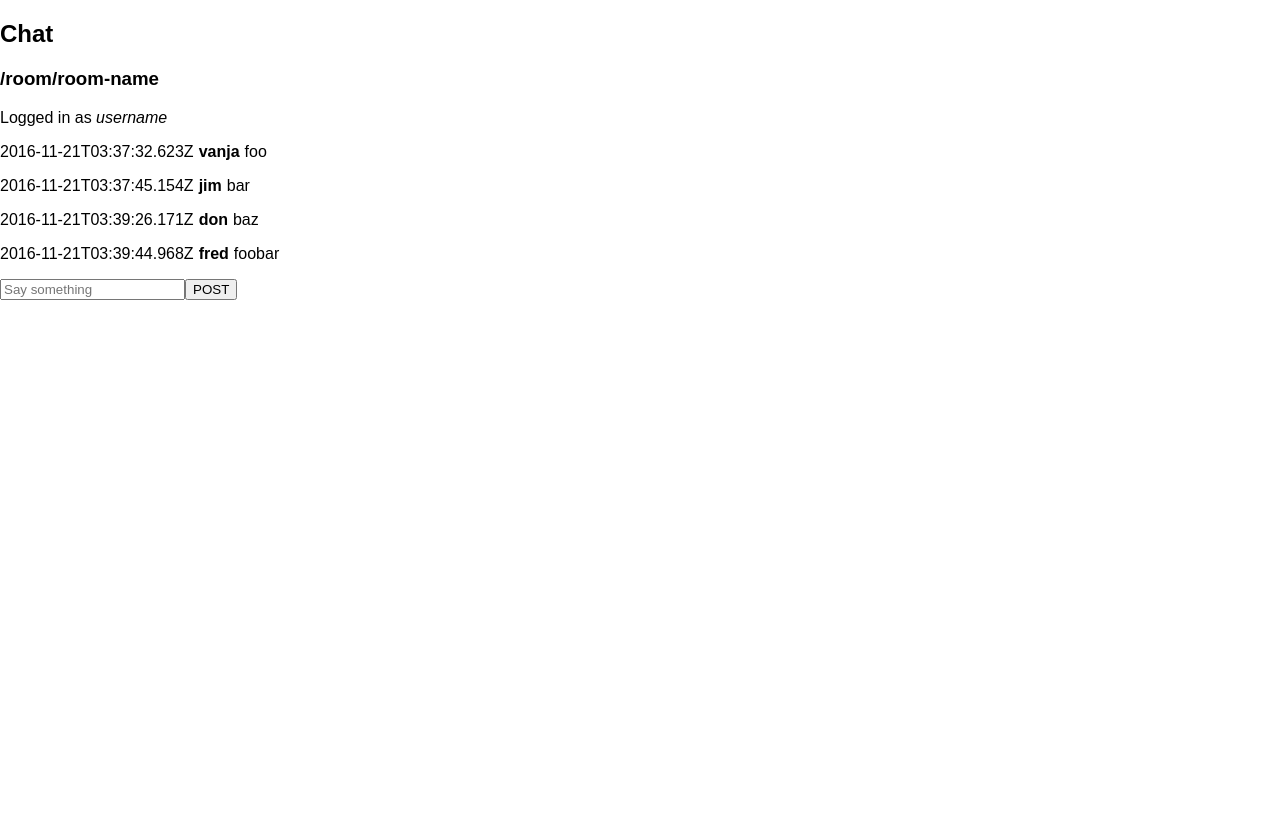
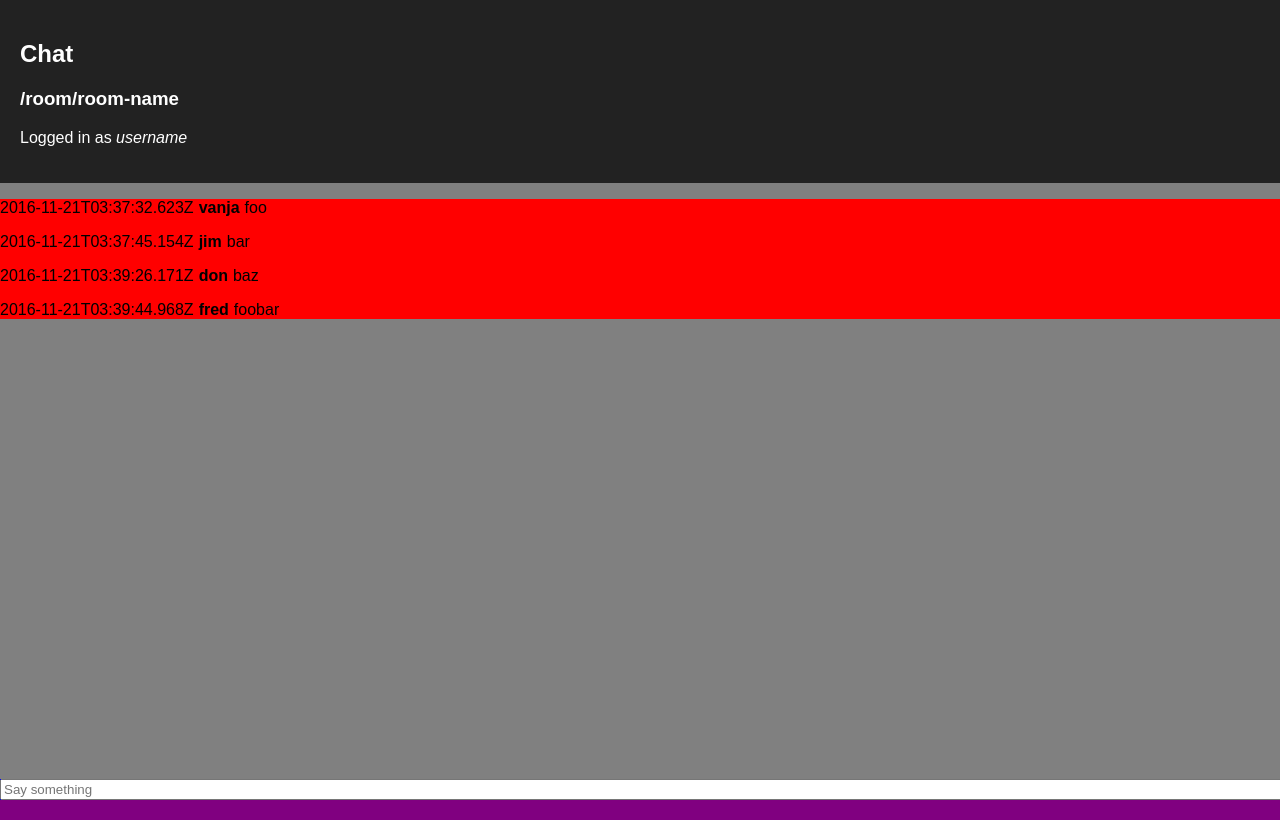
Before and after one commit to iamvanja/chat-client, a React app: page / in a window 1280 px wide. Built offline with nearby package versions, Linux system fonts and the light colour scheme.

Commit message:
Added debugging styling

```diff
--- a/src/style.css
+++ b/src/style.css
@@ -4,16 +4,26 @@ body {
     margin:0;
     padding:0;
     font-family: sans-serif;
+    background:purple;
 }
 
 .app {
     width:100%;
     min-height: 100vh;
+    background: gray;
+    position:relative;
+}
+
+/*Header*/
+.header {
+    background-color: #222;
+    padding: 20px;
+    color: white;
 }
 
 /*MessagesList*/
 .messages-list {
-
+    background: red;
 }
 .messages-list .message {
 
@@ -21,3 +31,19 @@ body {
 .messages-list .message .message-text {
     margin-right: 5px;
 }
+
+/*ChatForm*/
+.chat-form {
+    width:100%;
+    position:absolute;
+    bottom:0;
+    left:0;
+    right:0;
+    background:blue;
+}
+.chat-form .submit-button {
+    display:none;
+}
+.chat-form input {
+    width:100%;
+}
```
